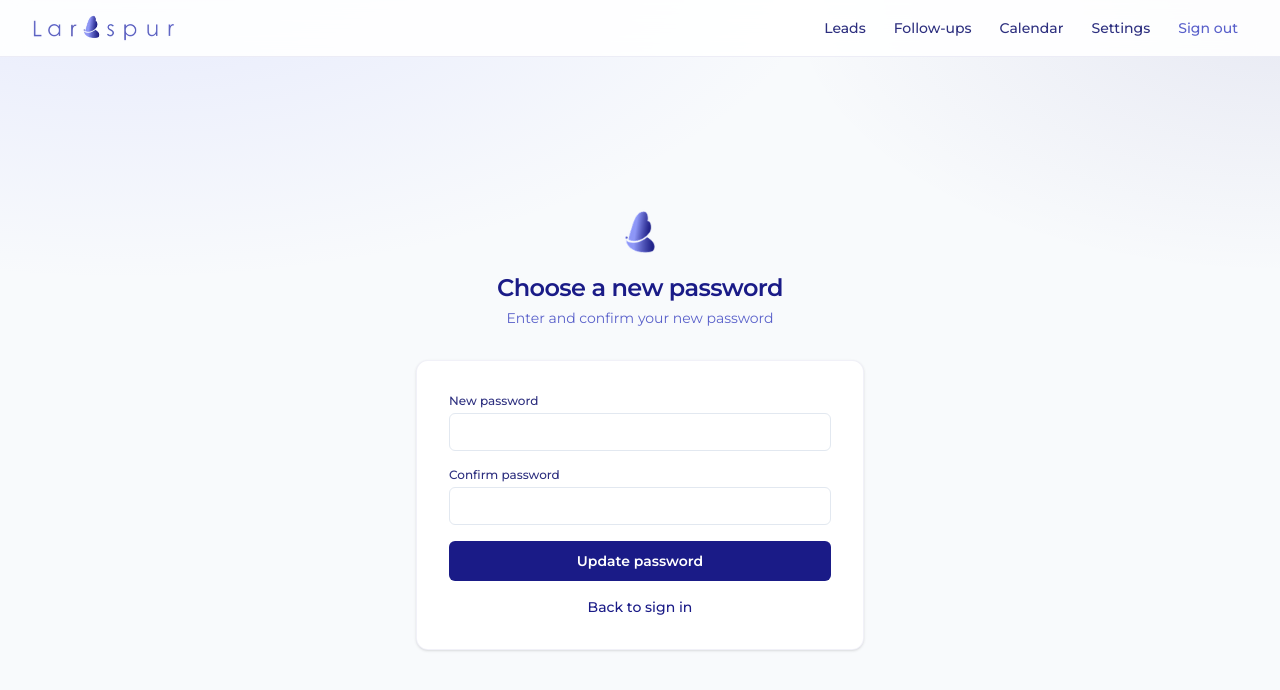
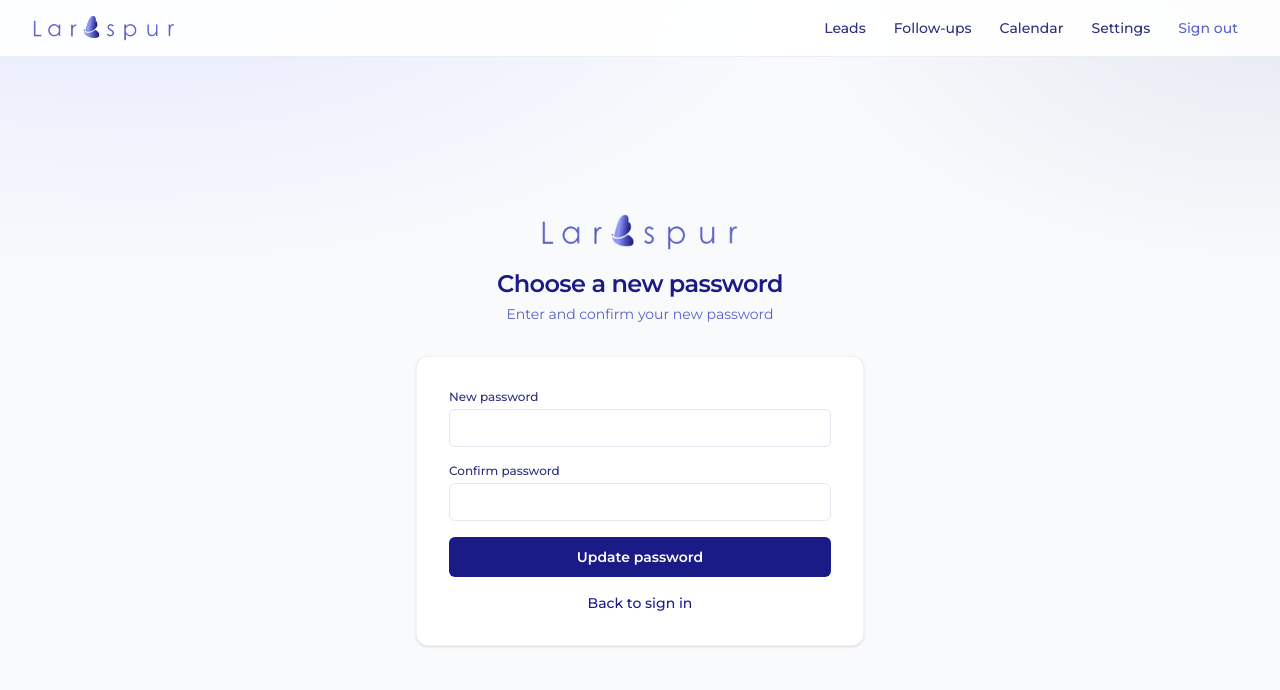
Before and after one commit to zoftwaredevelopment/larkpur-reach-out, a Next.js app: page /reset-password in a window 1280 px wide. Shown: the top 690 px of the page. Built offline with nearby package versions, Linux system fonts and the light colour scheme; no server answers.

Commit message:
Brand: wordmark-only on auth pages (signup, forgot, reset)

```diff
--- a/app/forgot-password/page.tsx
+++ b/app/forgot-password/page.tsx
@@ -3,7 +3,7 @@
 import { useState } from "react";
 import Link from "next/link";
 import { createClient } from "@/lib/supabase/client";
-import { SYMBOL_DATA_URI } from "@/lib/brand/logoAssets";
+import { WORDMARK_DATA_URI } from "@/lib/brand/logoAssets";
 
 export default function ForgotPasswordPage() {
   const [email, setEmail] = useState("");
@@ -41,11 +41,10 @@ export default function ForgotPasswordPage() {
         <div className="text-center mb-8">
           {/* eslint-disable-next-line @next/next/no-img-element */}
           <img
-            src={SYMBOL_DATA_URI}
+            src={WORDMARK_DATA_URI}
             alt="Larkspur"
-            width={48}
-            height={48}
-            className="mx-auto mb-4 h-12 w-12 object-contain"
+            height={40}
+            className="mx-auto mb-4 h-10 w-auto max-w-[200px] object-contain"
           />
           <h1 className="text-2xl font-semibold text-[#1a1b87] tracking-tight">
             Reset password
--- a/app/reset-password/page.tsx
+++ b/app/reset-password/page.tsx
@@ -3,7 +3,7 @@
 import { useState } from "react";
 import Link from "next/link";
 import { createClient } from "@/lib/supabase/client";
-import { SYMBOL_DATA_URI } from "@/lib/brand/logoAssets";
+import { WORDMARK_DATA_URI } from "@/lib/brand/logoAssets";
 
 export default function ResetPasswordPage() {
   const [password, setPassword] = useState("");
@@ -53,11 +53,10 @@ export default function ResetPasswordPage() {
         <div className="text-center mb-8">
           {/* eslint-disable-next-line @next/next/no-img-element */}
           <img
-            src={SYMBOL_DATA_URI}
+            src={WORDMARK_DATA_URI}
             alt="Larkspur"
-            width={48}
-            height={48}
-            className="mx-auto mb-4 h-12 w-12 object-contain"
+            height={40}
+            className="mx-auto mb-4 h-10 w-auto max-w-[200px] object-contain"
           />
           <h1 className="text-2xl font-semibold text-[#1a1b87] tracking-tight">
             Choose a new password
--- a/app/signup/page.tsx
+++ b/app/signup/page.tsx
@@ -3,7 +3,7 @@
 import { useState } from "react";
 import Link from "next/link";
 import { createClient } from "@/lib/supabase/client";
-import { SYMBOL_DATA_URI } from "@/lib/brand/logoAssets";
+import { WORDMARK_DATA_URI } from "@/lib/brand/logoAssets";
 
 export default function SignUpPage() {
   const [name, setName] = useState("");
@@ -35,7 +35,6 @@ export default function SignUpPage() {
       return;
     }
 
-    // If session exists, email confirmation is off → go in
     if (data.session) {
       window.location.href = "/";
       return;
@@ -53,11 +52,10 @@ export default function SignUpPage() {
         <div className="text-center mb-8">
           {/* eslint-disable-next-line @next/next/no-img-element */}
           <img
-            src={SYMBOL_DATA_URI}
+            src={WORDMARK_DATA_URI}
             alt="Larkspur"
-            width={48}
-            height={48}
-            className="mx-auto mb-4 h-12 w-12 object-contain"
+            height={40}
+            className="mx-auto mb-4 h-10 w-auto max-w-[200px] object-contain"
           />
           <h1 className="text-2xl font-semibold text-[#1a1b87] tracking-tight">
             Create account
```
